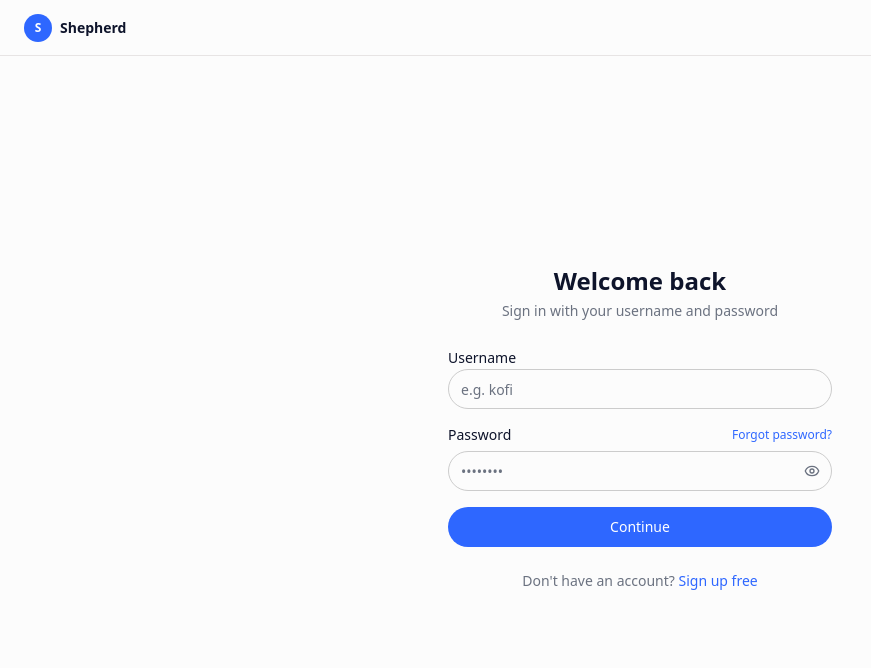
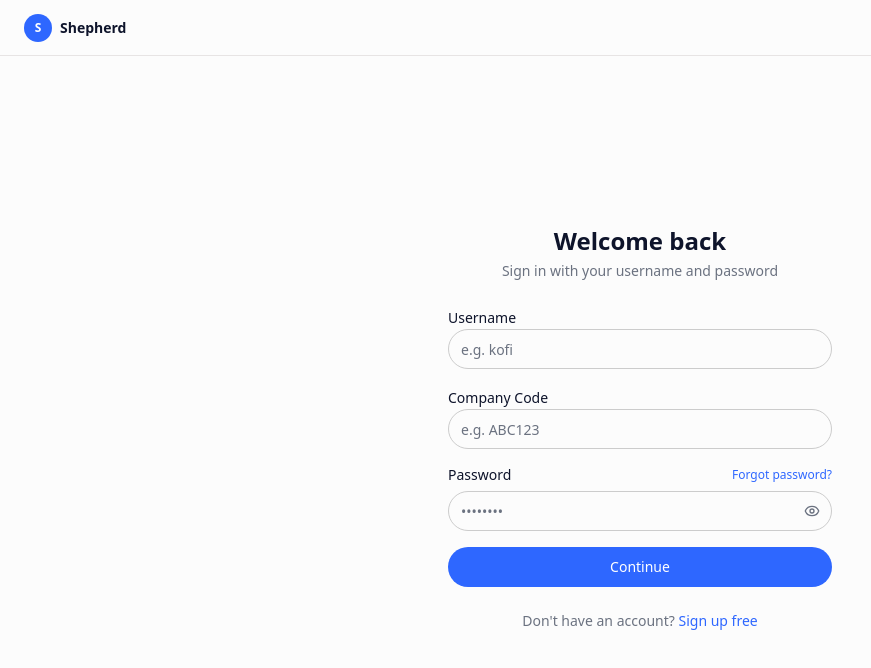
Before and after one commit to isaac-svg/pos-publicfacing-, a React (Vite) app: page /login in a window 1280 px wide. Shown: the top 668 px of the page, without its empty margins (0-871 px from the left). Built offline with nearby package versions, Linux system fonts and the light colour scheme; no server answers.

Commit message:
feat: add company code input to LoginPage and update login flow to include company code for identifier

```diff
--- a/src/components/AdminLayout.tsx
+++ b/src/components/AdminLayout.tsx
@@ -218,6 +218,11 @@ export default function AdminLayout() {
             <span className="text-sm font-semibold text-foreground truncate">
               {business?.businessName ?? 'Shepherd POS'}
             </span>
+            {business?.businessSlug && (
+              <span className="text-[10px] font-mono font-semibold text-muted-foreground bg-muted px-1.5 py-0.5 rounded shrink-0">
+                {business.businessSlug}
+              </span>
+            )}
           </div>
         )}
         <button
@@ -367,6 +372,11 @@ export default function AdminLayout() {
             <span className="text-sm text-muted-foreground hidden md:inline">
               {business?.businessName ?? 'Shepherd POS'}
             </span>
+            {business?.businessSlug && (
+              <span className="hidden md:inline text-[10px] font-mono font-semibold text-muted-foreground bg-muted px-1.5 py-0.5 rounded">
+                {business.businessSlug}
+              </span>
+            )}
           </div>
 
           <div className="flex items-center gap-3">
--- a/src/pages/LoginPage.tsx
+++ b/src/pages/LoginPage.tsx
@@ -12,6 +12,7 @@ export default function LoginPage() {
 
   const [step, setStep]         = useState<Step>('credentials')
   const [username, setUsername] = useState('')
+  const [companyCode, setCompanyCode] = useState('')
   const [password, setPassword] = useState('')
   const [showPw, setShowPw]     = useState(false)
   const [hint, setHint]         = useState('')
@@ -31,9 +32,11 @@ export default function LoginPage() {
     e.preventDefault()
     setError(''); setLoading(true)
     try {
+      const code = companyCode.trim().toUpperCase()
       const res = await api.post('/api/v1/auth/login', {
         identifier: username.trim(),
         username:   username.trim(),
+        companyCode: code,
         password,
       })
       const data = res.data.data as { otpRequired?: boolean; hint?: string; token?: string; user?: object }
@@ -54,13 +57,18 @@ export default function LoginPage() {
     } finally { setLoading(false) }
   }
 
+  function scopedIdentifier() {
+    const code = companyCode.trim().toUpperCase()
+    return code ? `${username.trim()}@${code}` : username.trim()
+  }
+
   // Step 2: OTP verification
   async function handleOtp(e: React.FormEvent) {
     e.preventDefault()
     setError(''); setLoading(true)
     try {
       const res = await api.post('/api/v1/auth/verify-login-otp', {
-        identifier: username.trim(),
+        identifier: scopedIdentifier(),
         otp,
       })
       await finalise(res.data.data.token)
@@ -98,8 +106,9 @@ export default function LoginPage() {
   async function resend() {
     setCooldown(60); setError('')
     try {
+      const code = companyCode.trim().toUpperCase()
       await api.post('/api/v1/auth/login', {
-        identifier: username.trim(), username: username.trim(), password,
+        identifier: username.trim(), username: username.trim(), companyCode: code, password,
       })
     } catch { /* ignore */ }
   }
@@ -136,6 +145,18 @@ export default function LoginPage() {
                 required
                 placeholder="e.g. kofi"
                 autoComplete="username"
+                className="w-full h-10 rounded-lg border border-input bg-background px-3 text-sm text-foreground placeholder:text-muted-foreground focus:outline-none focus:ring-2 focus:ring-ring/20 focus:border-ring transition-colors"
+              />
+            </div>
+
+            <div className="space-y-1.5">
+              <label className="text-sm font-medium text-foreground">Company Code</label>
+              <input
+                type="text"
+                value={companyCode}
+                onChange={e => setCompanyCode(e.target.value.toUpperCase())}
+                placeholder="e.g. ABC123"
+                autoComplete="off"
                 className="w-full h-10 rounded-lg border border-input bg-background px-3 text-sm text-foreground placeholder:text-muted-foreground focus:outline-none focus:ring-2 focus:ring-ring/20 focus:border-ring transition-colors"
               />
             </div>
```
